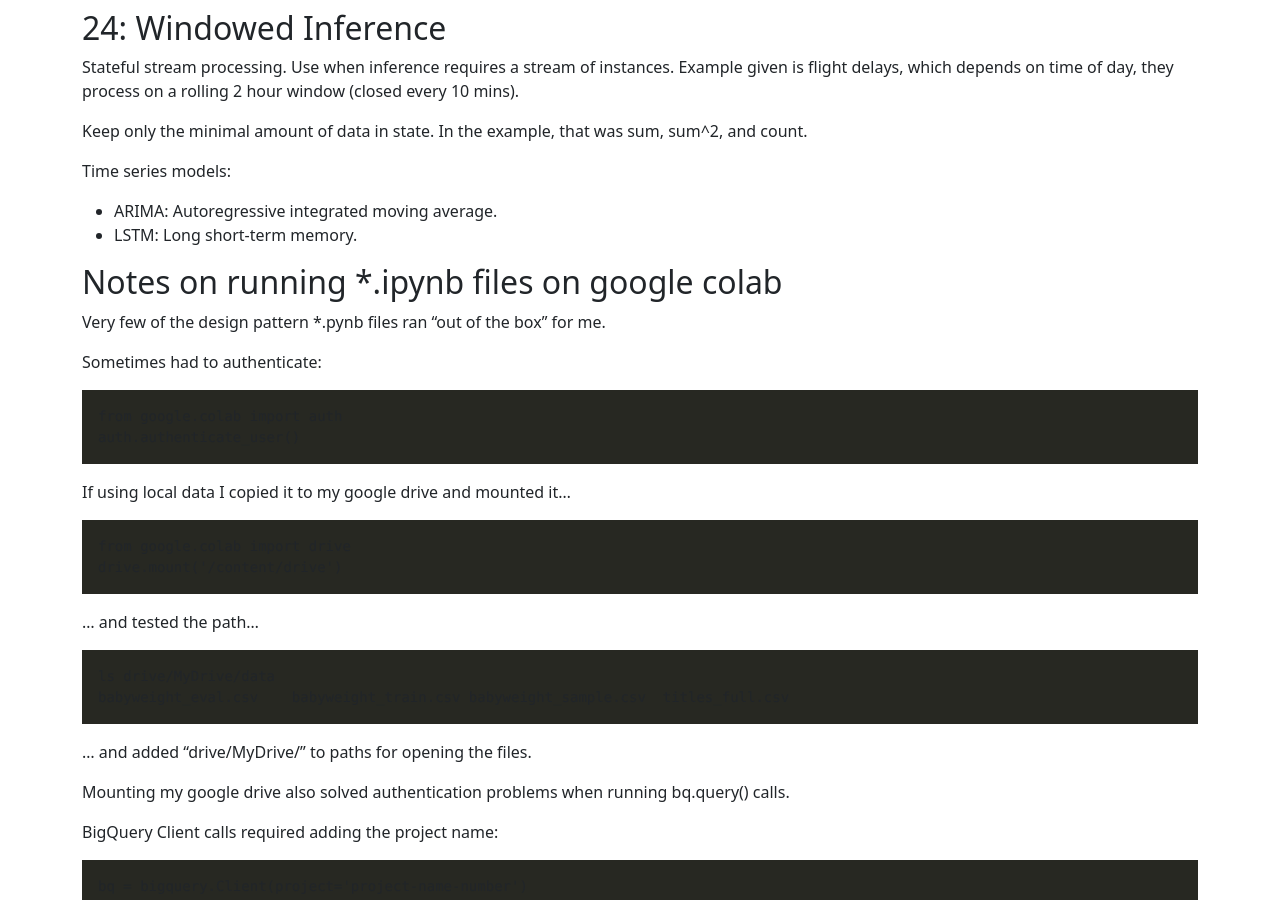
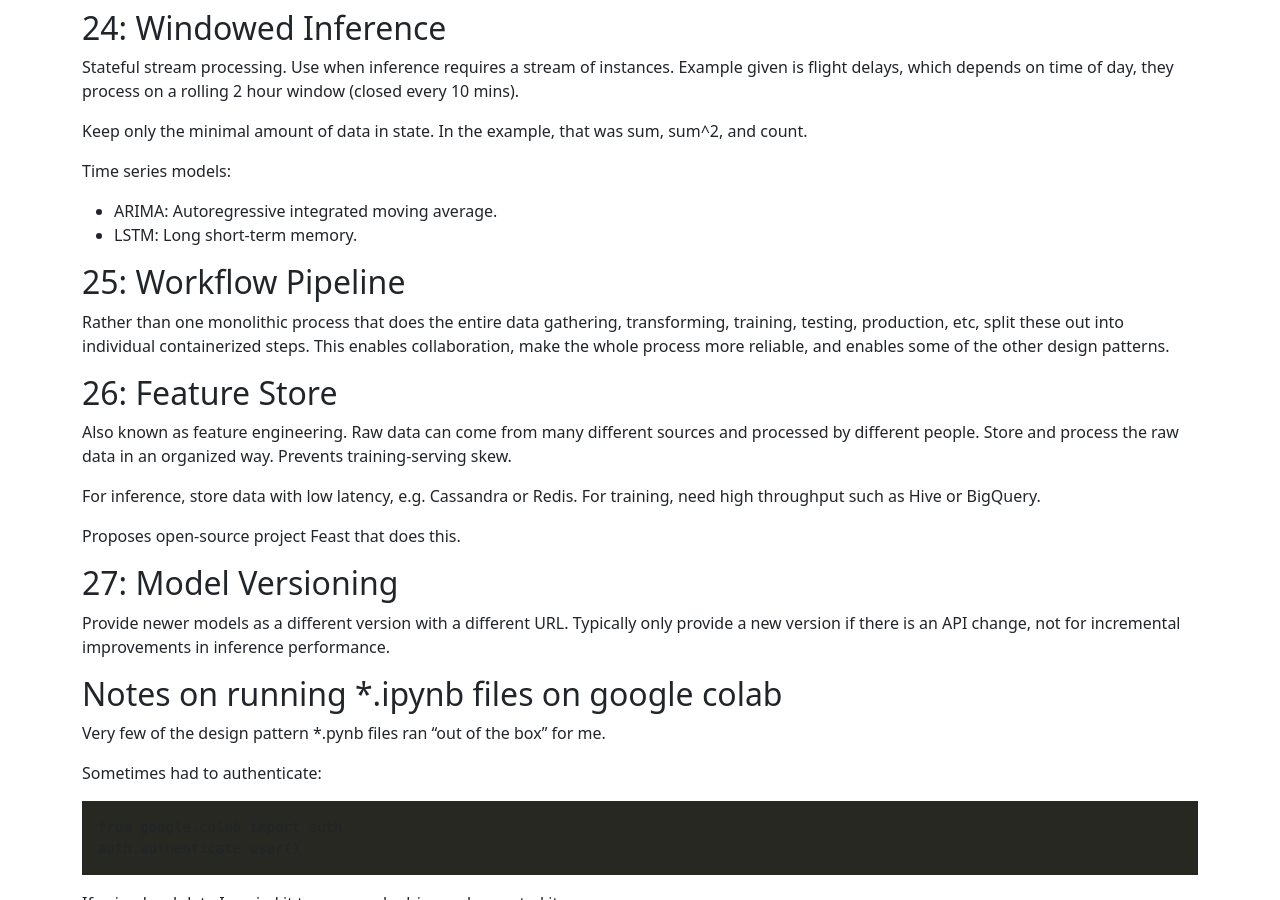
Before and after one commit to matthewdrees/matthewdrees.github.io, a Jekyll site: the page built from _posts/2022-03-14-machine-learning-design-patterns.md, in a window 1280 px wide and 900 px high, scrolled down 7302 px. Built offline with Jekyll 4.4.1, drawn with Linux system fonts in a browser that asks for light colours.

Commit message:
MLDP 25, 26, & 27.

```diff
--- a/_posts/2022-03-14-machine-learning-design-patterns.md
+++ b/_posts/2022-03-14-machine-learning-design-patterns.md
@@ -270,6 +270,22 @@ Time series models:
 * ARIMA: Autoregressive integrated moving average.
 * LSTM: Long short-term memory.
 
+## 25: Workflow Pipeline
+
+Rather than one monolithic process that does the entire data gathering, transforming, training, testing, production, etc, split these out into individual containerized steps. This enables collaboration, make the whole process more reliable, and enables some of the other design patterns.
+
+## 26: Feature Store
+
+Also known as feature engineering. Raw data can come from many different sources and processed by different people. Store and process the raw data in an organized way. Prevents training-serving skew.
+
+For inference, store data with low latency, e.g. Cassandra or Redis. For training, need high throughput such as Hive or BigQuery.
+
+Proposes open-source project Feast that does this.
+
+## 27: Model Versioning
+
+Provide newer models as a different version with a different URL. Typically only provide a new version if there is an API change, not for incremental improvements in inference performance.
+
 ## Notes on running *.ipynb files on google colab
 
 Very few of the design pattern *.pynb files ran "out of the box" for me.
```
